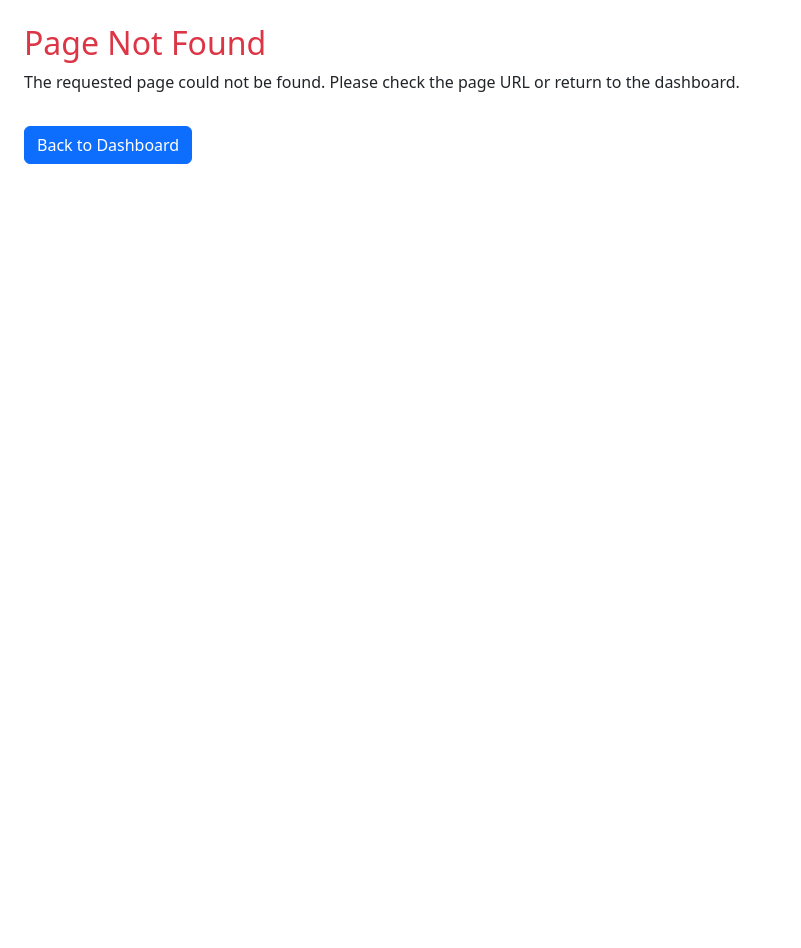
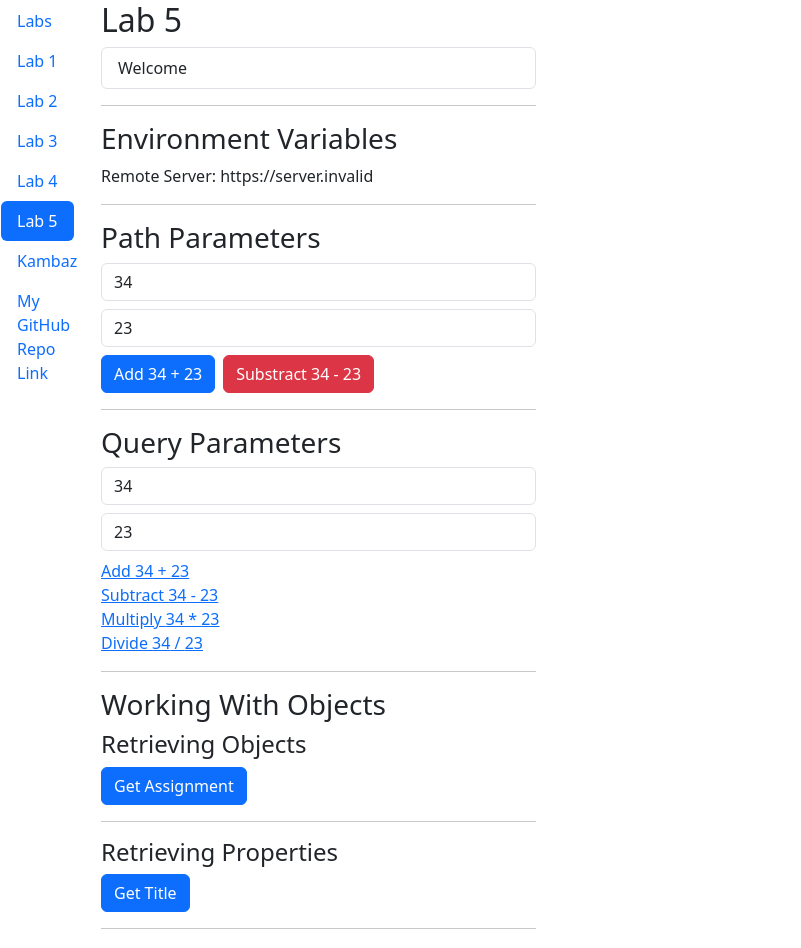
Before and after one commit to agrvspr/kambaz-next-js, a Next.js app: page /labs/lab5 in a window 1280 px wide. Before the commit this address had no page. Shown: the top 948 px of the page, without its empty margins (0-801 px from the left). Before the commit the page ends 800 px from the top, so only its background shows below. Built offline with nearby package versions, Linux system fonts and the light colour scheme; no server answers.

Commit message:
5.2.43 on

```diff
--- a/app/labs/TOC.tsx
+++ b/app/labs/TOC.tsx
@@ -22,6 +22,9 @@ export default function TOC() {
         <NavLink href="/labs/lab4" as={Link} className={`nav-link ${pathname.endsWith("lab4") ? "active" : ""}`}>
          Lab 4 </NavLink> </NavItem>
      <NavItem>
+        <NavLink href="/labs/lab5" as={Link} className={`nav-link ${pathname.endsWith("lab5") ? "active" : ""}`}>
+         Lab 5 </NavLink> </NavItem>
+     <NavItem>
        <NavLink href="/" as={Link}>
          Kambaz </NavLink> </NavItem>
      <NavItem>
--- /dev/null
+++ b/app/labs/lab5/EnvironmentVariables.tsx
@@ -0,0 +1,8 @@
+const HTTP_SERVER = process.env.NEXT_PUBLIC_HTTP_SERVER;
+export default function EnvironmentVariables() {
+  return (
+    <div id="wd-environment-variables">
+      <h3>Environment Variables</h3>
+      <p>Remote Server: {HTTP_SERVER}</p><hr/>
+    </div>
+);}
--- /dev/null
+++ b/app/labs/lab5/PathParameters.tsx
@@ -0,0 +1,26 @@
+"use client";
+import React, { useState } from "react";
+import { FormControl } from "react-bootstrap";
+const HTTP_SERVER = process.env.NEXT_PUBLIC_HTTP_SERVER;
+export default function PathParameters() {
+  const [a, setA] = useState("34");
+  const [b, setB] = useState("23");
+  return (
+    <div>
+      <h3>Path Parameters</h3>
+      <FormControl className="mb-2" id="wd-path-parameter-a" type="number" defaultValue={a}
+             onChange={(e) => setA(e.target.value)}/>
+      <FormControl className="mb-2" id="wd-path-parameter-b" type="number" defaultValue={b}
+             onChange={(e) => setB(e.target.value)}/>
+      <a className="btn btn-primary me-2" id="wd-path-parameter-add"
+         href={`${HTTP_SERVER}/lab5/add/${a}/${b}`}>
+         Add {a} + {b}
+      </a>
+      <a className="btn btn-danger" id="wd-path-parameter-subtract"
+         href={`${HTTP_SERVER}/lab5/subtract/${a}/${b}`}>
+         Substract {a} - {b}
+      </a>
+      <hr />
+    </div>
+  );
+}
--- /dev/null
+++ b/app/labs/lab5/QueryParameters.tsx
@@ -0,0 +1,41 @@
+"use client";
+import { useState } from "react";
+import { FormControl } from "react-bootstrap";
+
+const HTTP_SERVER = process.env.NEXT_PUBLIC_HTTP_SERVER;
+
+export default function QueryParameters() {
+  const [a, setA] = useState(34);
+  const [b, setB] = useState(23);
+
+  return (
+    <div id="wd-query-parameters">
+      <h3>Query Parameters</h3>
+      <FormControl id="wd-query-parameter-a"
+             className="mb-2"
+             defaultValue={a} type="number"
+             onChange={(e) => setA(+e.target.value)} />
+      <FormControl id="wd-query-parameter-b"
+             className="mb-2"
+             defaultValue={b} type="number"
+             onChange={(e) => setB(+e.target.value)} />
+      <a id="wd-query-parameter-add"
+         href={`${HTTP_SERVER}/lab5/calculator?operation=add&a=${a}&b=${b}`}>
+        Add {a} + {b}
+      </a><br/>
+      <a id="wd-query-parameter-subtract"
+         href={`${HTTP_SERVER}/lab5/calculator?operation=subtract&a=${a}&b=${b}`}>
+        Subtract {a} - {b}
+      </a><br/>
+      <a id="wd-query-parameter-multiply"
+         href={`${HTTP_SERVER}/lab5/calculator?operation=multiply&a=${a}&b=${b}`}>
+        Multiply {a} * {b}
+      </a><br/>
+      <a id="wd-query-parameter-divide"
+         href={`${HTTP_SERVER}/lab5/calculator?operation=divide&a=${a}&b=${b}`}>
+        Divide {a} / {b}
+      </a>
+      <hr />
+    </div>
+  );
+}
--- /dev/null
+++ b/app/labs/lab5/WorkingWithArrays.tsx
@@ -0,0 +1,22 @@
+import React, { useState } from "react";
+import { FormControl } from "react-bootstrap";
+const HTTP_SERVER = process.env.NEXT_PUBLIC_HTTP_SERVER;
+export default function WorkingWithArrays() {
+    const [todo, setTodo] = useState({id: "1"});
+  const API = `${HTTP_SERVER}/lab5/todos`;
+  return (
+    <div id="wd-working-with-arrays">
+      <h3>Working with Arrays</h3>
+      <h4>Retrieving Arrays</h4>
+      <a id="wd-retrieve-todos" className="btn btn-primary" href={API}>
+        Get Todos </a><hr/>
+    <h4>Retrieving an Item from an Array by ID</h4>
+      <a id="wd-retrieve-todo-by-id" className="btn btn-primary float-end" href={`${API}/${todo.id}`}>
+        Get Todo by ID
+      </a>
+      <FormControl id="wd-todo-id" defaultValue={todo.id} className="w-50"
+        onChange={(e) => setTodo({ ...todo, id: e.target.value })} />
+      <hr />
+
+    </div>
+);}
--- /dev/null
+++ b/app/labs/lab5/WorkingWithObjects.tsx
@@ -0,0 +1,90 @@
+"use client";
+import React, { useState } from "react";
+import { FormControl } from "react-bootstrap";
+
+const HTTP_SERVER = process.env.NEXT_PUBLIC_HTTP_SERVER;
+
+export default function WorkingWithObjects() {
+  const [assignment, setAssignment] = useState({
+    id: 1, title: "NodeJS Assignment",
+    description: "Create a NodeJS server with ExpressJS",
+    due: "2021-10-10", completed: false, score: 0,
+  });
+
+  const [module, setModule] = useState({
+    id: "m1", name: "NodeJS Module",
+    description: "Learn NodeJS and ExpressJS",
+    course: "CS5610",
+  });
+
+  const ASSIGNMENT_API = `${HTTP_SERVER}/lab5/assignment`;
+  const MODULE_API = `${HTTP_SERVER}/lab5/module`;
+
+  return (
+    <div id="wd-working-with-objects">
+      <h3>Working With Objects</h3>
+
+      <h4>Retrieving Objects</h4>
+      <a id="wd-retrieve-assignments" className="btn btn-primary"
+         href={ASSIGNMENT_API}>Get Assignment</a><hr/>
+
+      <h4>Retrieving Properties</h4>
+      <a id="wd-retrieve-assignment-title" className="btn btn-primary"
+         href={`${ASSIGNMENT_API}/title`}>Get Title</a><hr/>
+
+      <h4>Modifying Properties</h4>
+      <a id="wd-update-assignment-title" className="btn btn-primary float-end"
+         href={`${ASSIGNMENT_API}/title/${assignment.title}`}>
+        Update Title
+      </a>
+      <FormControl className="w-75" id="wd-assignment-title"
+        defaultValue={assignment.title}
+        onChange={(e) => setAssignment({ ...assignment, title: e.target.value })}/>
+      <br/>
+
+      <a id="wd-update-assignment-score" className="btn btn-primary float-end"
+         href={`${ASSIGNMENT_API}/score/${assignment.score}`}>
+        Update Score
+      </a>
+      <FormControl className="w-75" id="wd-assignment-score" type="number"
+        defaultValue={assignment.score}
+        onChange={(e) => setAssignment({ ...assignment, score: Number(e.target.value) })}/>
+      <br/>
+
+      <a id="wd-update-assignment-completed" className="btn btn-primary float-end"
+         href={`${ASSIGNMENT_API}/completed/${assignment.completed}`}>
+        Update Completed
+      </a>
+      <FormControl className="w-75" id="wd-assignment-completed" type="checkbox"
+        defaultChecked={assignment.completed}
+        onChange={(e) => setAssignment({ ...assignment, completed: e.target.checked })}/>
+      <hr/>
+
+      <h4>Retrieving Module</h4>
+      <a id="wd-retrieve-module" className="btn btn-primary"
+         href={MODULE_API}>Get Module</a><br/><br/>
+
+      <a id="wd-retrieve-module-name" className="btn btn-primary"
+         href={`${MODULE_API}/name`}>Get Module Name</a><hr/>
+
+      <h4>Modifying Module</h4>
+      <a id="wd-update-module-name" className="btn btn-primary float-end"
+         href={`${MODULE_API}/name/${module.name}`}>
+        Update Name
+      </a>
+      <FormControl className="w-75" id="wd-module-name"
+        defaultValue={module.name}
+        onChange={(e) => setModule({ ...module, name: e.target.value })}/>
+      <br/>
+
+      <a id="wd-update-module-description" className="btn btn-primary float-end"
+         href={`${MODULE_API}/description/${module.description}`}>
+        Update Description
+      </a>
+      <FormControl className="w-75" id="wd-module-description"
+        defaultValue={module.description}
+        onChange={(e) => setModule({ ...module, description: e.target.value })}/>
+      <hr/>
+    </div>
+  );
+}
--- /dev/null
+++ b/app/labs/lab5/page.tsx
@@ -0,0 +1,25 @@
+"use client";
+import EnvironmentVariables from "./EnvironmentVariables";
+import PathParameters from "./PathParameters";
+import QueryParameters from "./QueryParameters";
+import WorkingWithArrays from "./WorkingWithArrays";
+import WorkingWithObjects from "./WorkingWithObjects";
+const HTTP_SERVER = process.env.NEXT_PUBLIC_HTTP_SERVER;
+export default function Lab5() {
+  return (
+    <div id="wd-lab5">
+      <h2>Lab 5</h2>
+      <div className="list-group">
+        <a href={`${HTTP_SERVER}/lab5/welcome`}
+           className="list-group-item">
+           Welcome
+        </a>
+      </div><hr/>
+
+      <EnvironmentVariables />
+      <PathParameters />
+      <QueryParameters />
+      <WorkingWithObjects />
+      <WorkingWithArrays />
+    </div>
+);}
```
